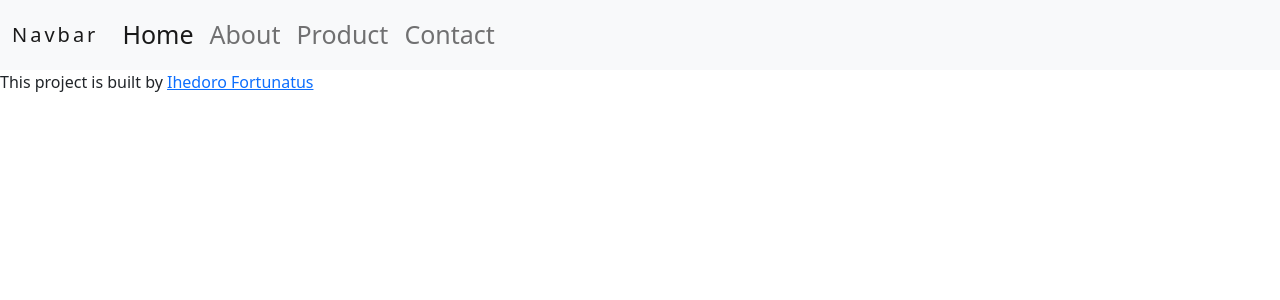
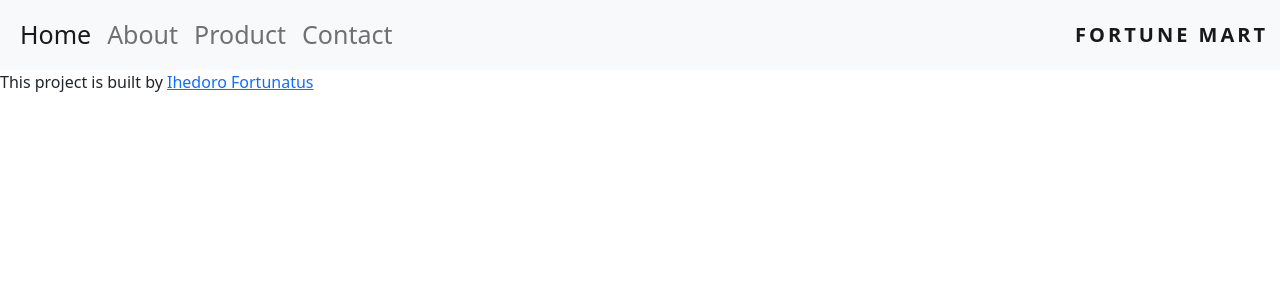
Before and after one commit to fortuneonyeka/E-commerce-shop, a React (Create React App) app: page / in a window 1280 px wide. Shown: the top 300 px of the page. Built offline with nearby package versions, Linux system fonts and the light colour scheme.

Commit message:
change all a to Navlink and href to to..

```diff
--- a/src/Components/Header.jsx
+++ b/src/Components/Header.jsx
@@ -7,7 +7,7 @@ const Header = () => {
     <>
     <nav className="navbar navbar-expand-lg navbar-light bg-light">
   <div className="container-fluid">
-    <a className="navbar-brand" href="#">Navbar</a>
+
     <button className="navbar-toggler" type="button" data-bs-toggle="collapse" data-bs-target="#navbarSupportedContent" aria-controls="navbarSupportedContent" aria-expanded="false" aria-label="Toggle navigation">
       <span className="navbar-toggler-icon"></span>
     </button>
@@ -28,6 +28,7 @@ const Header = () => {
         </li>
       </ul>
     </div>
+    <NavLink className="navbar-brand mx-auto fw-bold" to="/">FORTUNE MART</NavLink>
   </div>
 </nav>
     </>
```
